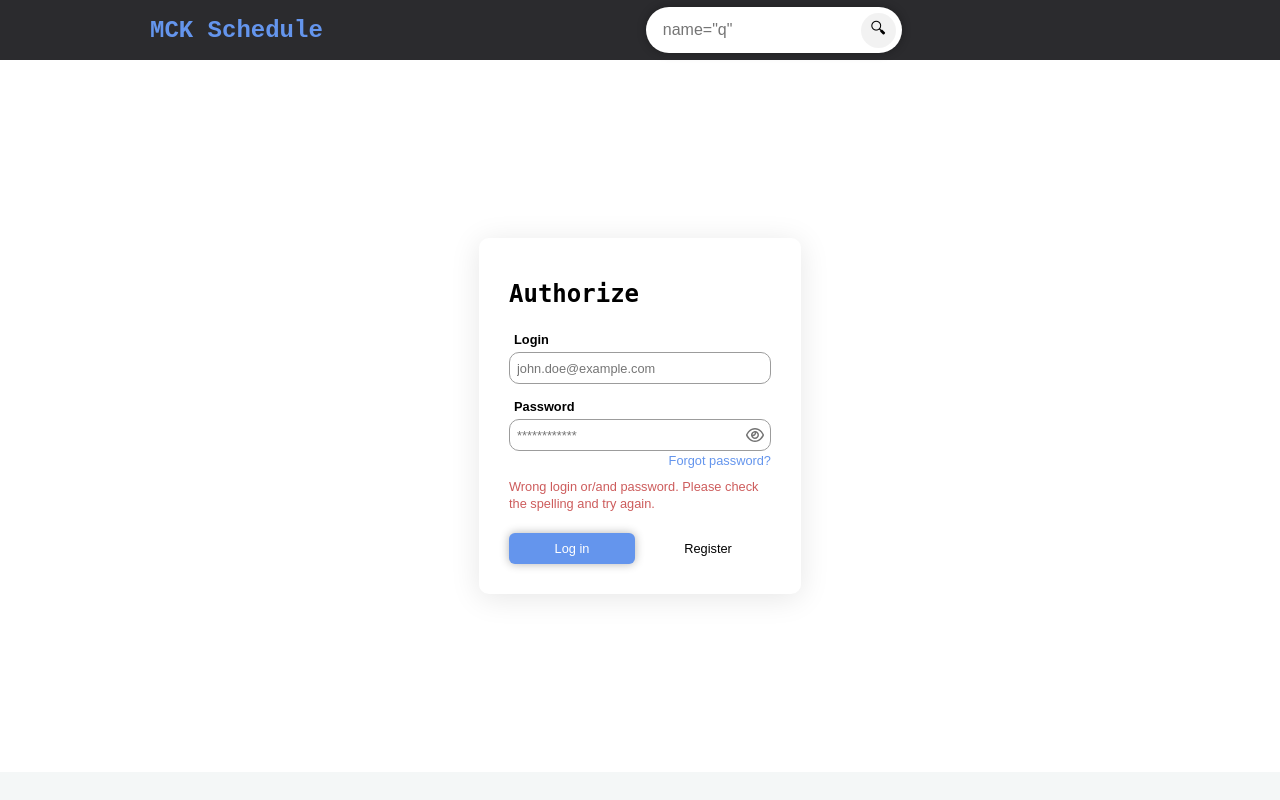
After one commit to Kak0ytachel/MckSchedule, a Python web app: template templates/login.html in a window 1280 px wide. The commit adds this page. Run offline with Jinja, Linux system fonts and the light colour scheme; the template is opened without the code that fills it, so the values that code supplies are empty; some libraries are stand-ins or nearby versions.

Commit message:
added login page template

```diff
--- a/static/styles.css
+++ b/static/styles.css
@@ -865,6 +865,113 @@ html{
     fadeout 0.5s ease-in 2.5s forwards;
 }
 
+.login-main{
+    display: flex;
+}
+
+.login-label {
+    font-family: Arial, Helvetica, sans-serif;
+    padding: 0 5px;
+    display: block;
+    font-size: 0.8rem;
+    margin: 15px 0 5px 0;
+    font-weight: 600;
+}
+.login-input {
+    width: 100%;
+    font-size: 0.8rem;
+    border: none;
+    outline: none;
+}
+.login-eye-icon{
+    width: 20px;
+    height: 20px;
+    filter: opacity(0.55);
+}
+.login-input-parent{
+    display: flex;
+    align-items: center;
+    padding: 5px;
+    outline: none;
+    border: 1.5px solid rgb(156, 156, 156);
+    height: 20px;
+    width: 250px;
+    border-radius: 10px;
+}
+.login-input-group{
+    margin: 10px 0;
+}
+
+.login-button-primary{
+    width: 100%;
+    font-size: 0.8rem;
+    border-radius: 6px;
+    border: none;
+    padding: 8px 20px;
+    box-shadow: 0 0 10px 0 rgba(0, 0, 0, 0.3);
+    cursor: pointer;
+    color: white;
+    background-color: cornflowerblue;
+    font-family: Arial, Helvetica, sans-serif;
+}
+
+.login-button-secondary{
+    font-family: Arial, Helvetica, sans-serif;
+    width: 100%;
+    font-size: 0.8rem;
+    background-color: white;
+    padding: 8px 20px;
+    color: black;
+    border: none;
+    cursor: pointer;
+    display: inline-block;
+    text-align: center;
+    box-sizing: border-box;
+}
+
+.login-button-container{
+    display: flex;
+    justify-content: space-between;
+    gap: 10px;
+    margin-top: 20px;
+}
+
+.login-header{
+    font-family: Monospace, monospace;
+    margin-top: 12px;
+    margin-bottom: 24px
+}
+
+.login-root-container{
+    display: inline-block;
+    padding: 30px;
+    border-radius: 10px;
+    margin: auto;
+    width: fit-content;
+}
+
+.login-forgot-password{
+    font-family: Arial, Helvetica, sans-serif;
+    font-size: 0.8rem;
+    color: cornflowerblue;
+    cursor: pointer;
+    text-align: right;
+    width: 100%;
+    display: inline-block;
+    text-decoration: none;
+}
+
+.login-error{
+    color: indianred;
+    font-family: Arial, Helvetica, sans-serif;
+    font-size: 0.8rem;
+    /*{#margin-top: 10px;#}*/
+    white-space: wrap;
+    max-width: 250px;
+    display: inline-block;
+    line-height: 1.3;
+}
+
 @keyframes fadein {
     from { bottom: 0; opacity: 0; }
     to { bottom: 30px; opacity: 1; }
--- /dev/null
+++ b/templates/login.html
@@ -0,0 +1,58 @@
+<!DOCTYPE html>
+<html lang="en">
+<head>
+    <meta charset="UTF-8">
+    <meta name="viewport" content="width=device-width, initial-scale=1.0">
+    <title>Login</title>
+    <script type="text/javascript" src="{{ url_for('static', path='index.js') }}" > </script>
+    <link rel="stylesheet" href="{{ url_for('static', path='/styles.css') }}">
+
+    <link rel="preconnect" href="https://fonts.googleapis.com">
+    <link rel="preconnect" href="https://fonts.gstatic.com" crossorigin>
+    <link href="https://fonts.googleapis.com/css2?family=Oleo+Script:wght@400;700&display=swap" rel="stylesheet">
+
+</head>
+<body>
+{% import "navbar.html" as navbar with context %}
+{{ navbar.navbar() }}
+
+<main style="background-color: white;" class="login-main">
+    <div class="login-root-container glass">
+        <h2 class="login-header">Authorize</h2>
+        <form action="/api/login">
+        <div class="login-input-group">
+            <label for="login" class="login-label">Login</label>
+            <div class="login-input-parent">
+                <input type="text" id="login" name="login" placeholder="john.doe@example.com" class="login-input">
+            </div>
+        </div>
+        <div class="login-input-group">
+            <label for="password" class="login-label">Password</label>
+            <div class="login-input-parent">
+                <input type="password" id="password" name="password" placeholder="************" class="login-input">
+                <img src="{{ url_for('static', path='eye-regular-full.svg') }}" role="button" class="login-eye-icon" draggable="false" alt="show/hide" onClick="hidePassword()">
+            </div>
+            <a href="" class="login-forgot-password"> Forgot password?</a>
+        </div>
+        <span class="login-error">Wrong login or/and password. Please check the spelling and try again. </span>
+        <div class="login-button-container">
+            <button class="login-button-primary">Log in</button>
+            <a class="login-button-secondary">Register</a>
+        </div>
+        </form>
+    </div>
+</main>
+{% import "footer.html" as footer with context %}
+{{ footer.footer() }}
+</body>
+<script>
+    function hidePassword() {
+        let item = document.querySelector('#password')
+        if (item.type === 'password') {
+            item.type = 'text'
+        } else {
+            item.type = 'password'
+        }
+    }
+</script>
+</html>
```
Also changed, not shown: main.py (+5 -15 lines), static/eye-regular-full.svg (added).
